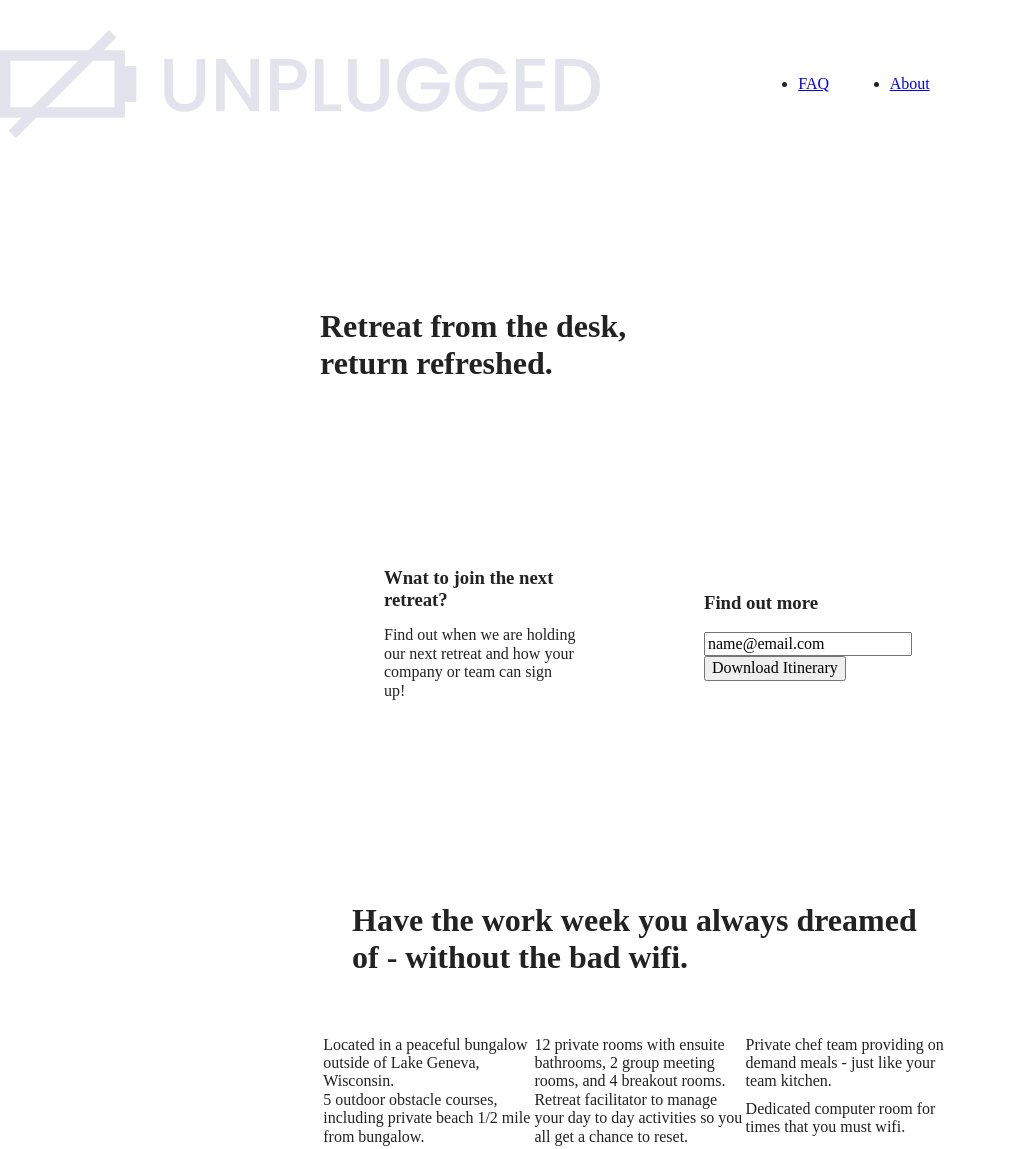
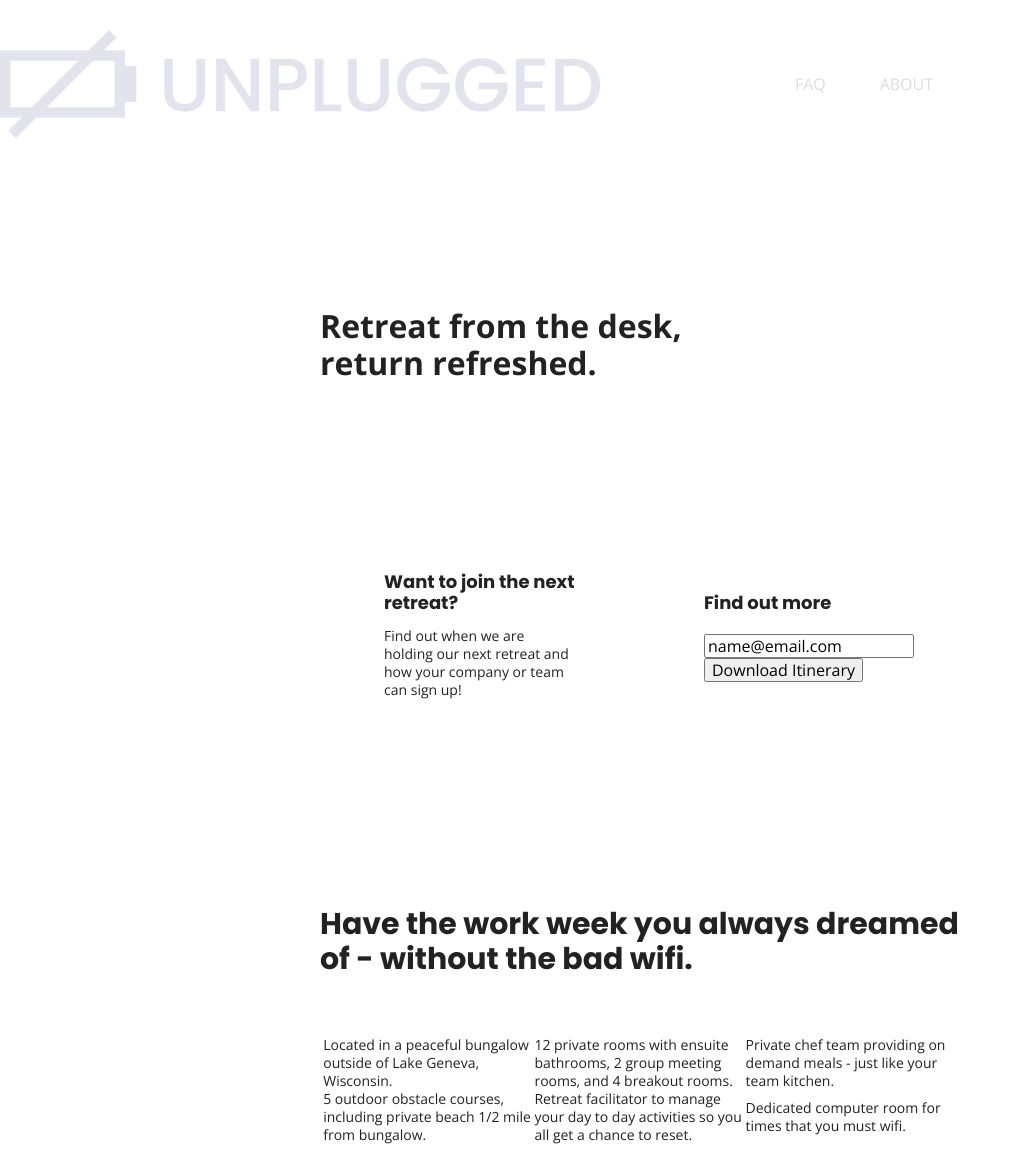
Before and after one commit to kyle-wolt/unplugged-retreat, a website built with Parcel: page index.html in a window 1280 px wide. Shown: the top 1149 px of the page, without its empty margins (0-1020 px from the left). Built offline with nearby package versions, Linux system fonts and the light colour scheme.

Commit message:
Added general text styles

```diff
--- a/css/main.css
+++ b/css/main.css
@@ -86,6 +86,62 @@ textarea {
 /* ==========================================================================
    Author's custom styles
    ========================================================================== */
+
+.content-wrapper {
+  width: 90%;
+  margin: 50px 0;
+}
+
+/* General Styles */
+
+html {
+  font-size: 16px;
+}
+
+body {
+  font-family: 'Open Sans', sans-serif;
+  font-size: 1em;
+}
+
+ul,
+ol {
+  list-style-type: none;
+  text-transform: uppercase;
+}
+
+a {
+  color: #dedbdc;
+  text-decoration: none;
+}
+
+h2 {
+  font-family: 'Poppins', sans-serif;
+  font-size: 1.875em;
+}
+
+h3,
+h4 {
+  font-family: 'Poppins', sans-serif;
+  margin: 20px 0;
+  font-size: 1.125em;
+}
+
+p {
+  font-size: 0.875em;
+  line-height: 1.285;
+}
+
+img {
+
+}
+
+figure {
+
+}
+
+address {
+  font-style: normal;
+}
 
 .content-wrapper {
   width: 90%;
@@ -206,7 +262,7 @@ aside {
   flex-flow: row wrap;
 }
 
-.features-items h1 {
+.features-items h2 {
   margin-bottom: 60px;
 }
 
@@ -224,7 +280,7 @@ aside {
   flex-flow: row wrap;
 }
 
-.reviews h1 {
+.reviews h2 {
   margin-bottom: 25px;
 }
 
@@ -269,7 +325,7 @@ aside {
   flex-flow: row wrap;
 }
 
-.faq h1 {
+.faq h2 {
   margin-bottom: 45px;
 }
 
--- a/index.html
+++ b/index.html
@@ -20,6 +20,9 @@
   <link rel="stylesheet" href="css/main.css">
 
   <meta name="theme-color" content="#fafafa">
+
+  <!--Google Fonts-->
+  <link href="https://fonts.googleapis.com/css2?family=Open+Sans:wght@400;700&family=Poppins:wght@500;700&display=swap" rel="stylesheet">
 </head>
 
 <body>
@@ -47,7 +50,7 @@
     <aside>
       <div class="content-wrapper">
         <div class="form-description">
-          <h3>Wnat to join the next retreat?</h3>
+          <h3>Want to join the next retreat?</h3>
           <p>Find out when we are holding our next retreat and how your company or team can sign up!</p>
         </div>
         <div class="form">
@@ -61,7 +64,7 @@
     <section class="features">
       <div class="content-wrapper">
         <div class="features-items">
-          <h1>Have the work week you always dreamed of - without the bad wifi.</h1>
+          <h2>Have the work week you always dreamed of - without the bad wifi.</h2>
           <article class="features-items-description">
             <p class="fontawesome-icon"></p>
             <p>Located in a peaceful bungalow outside of Lake Geneva, Wisconsin.</p>
@@ -92,7 +95,7 @@
 
     <section class="reviews">
       <div class="content-wrapper">
-        <h1>Be a better team in 5 days, like these.</h1>
+        <2>Be a better team in 5 days, like these.</h2>
         <article>
           <div>
             <h3>LaCrue Bottling Co. October 2017</h3>
```
Also changed, not shown: about/index.html (+2 -2 lines), faq/index.html (+1 -1 lines).
